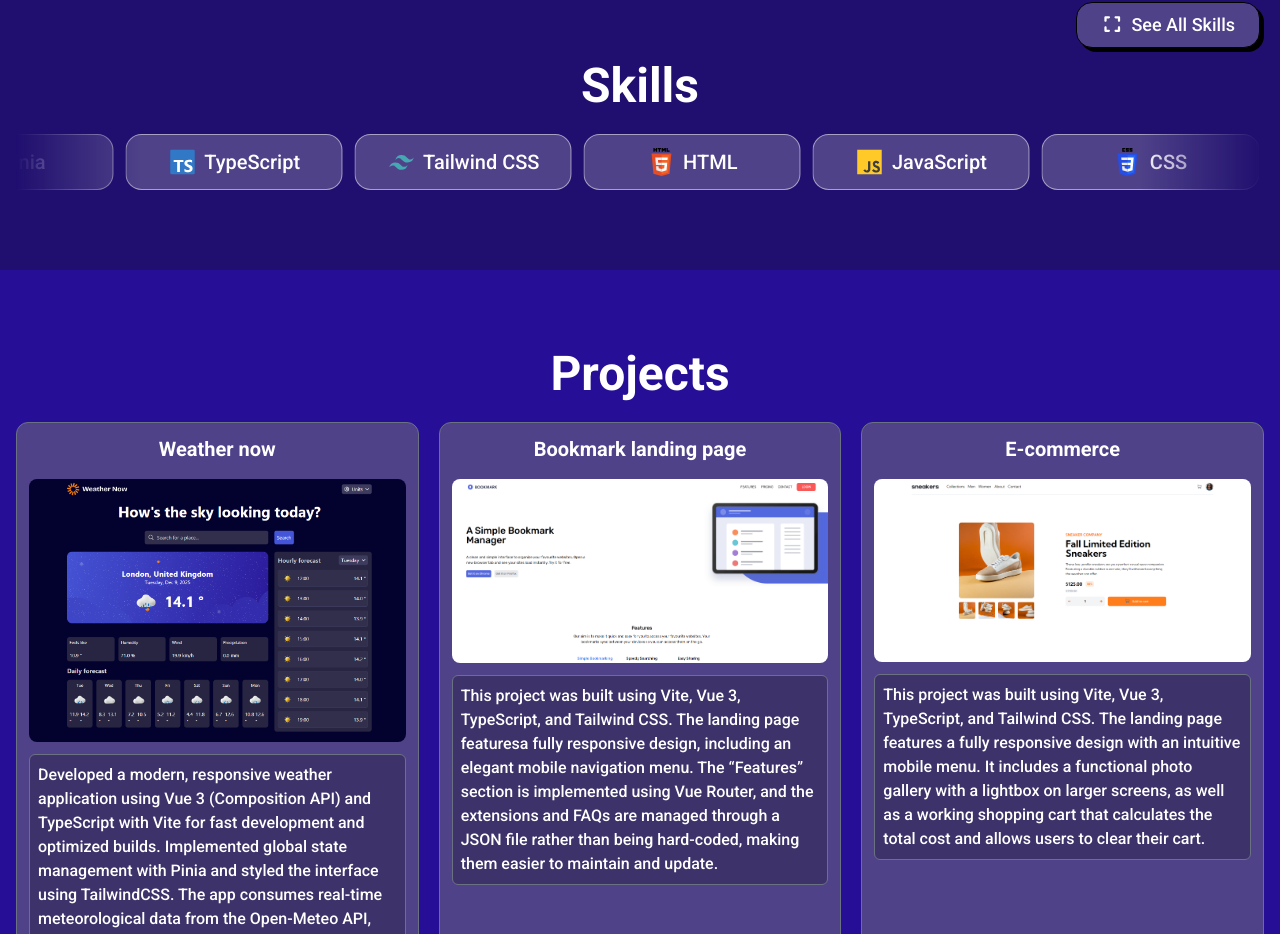
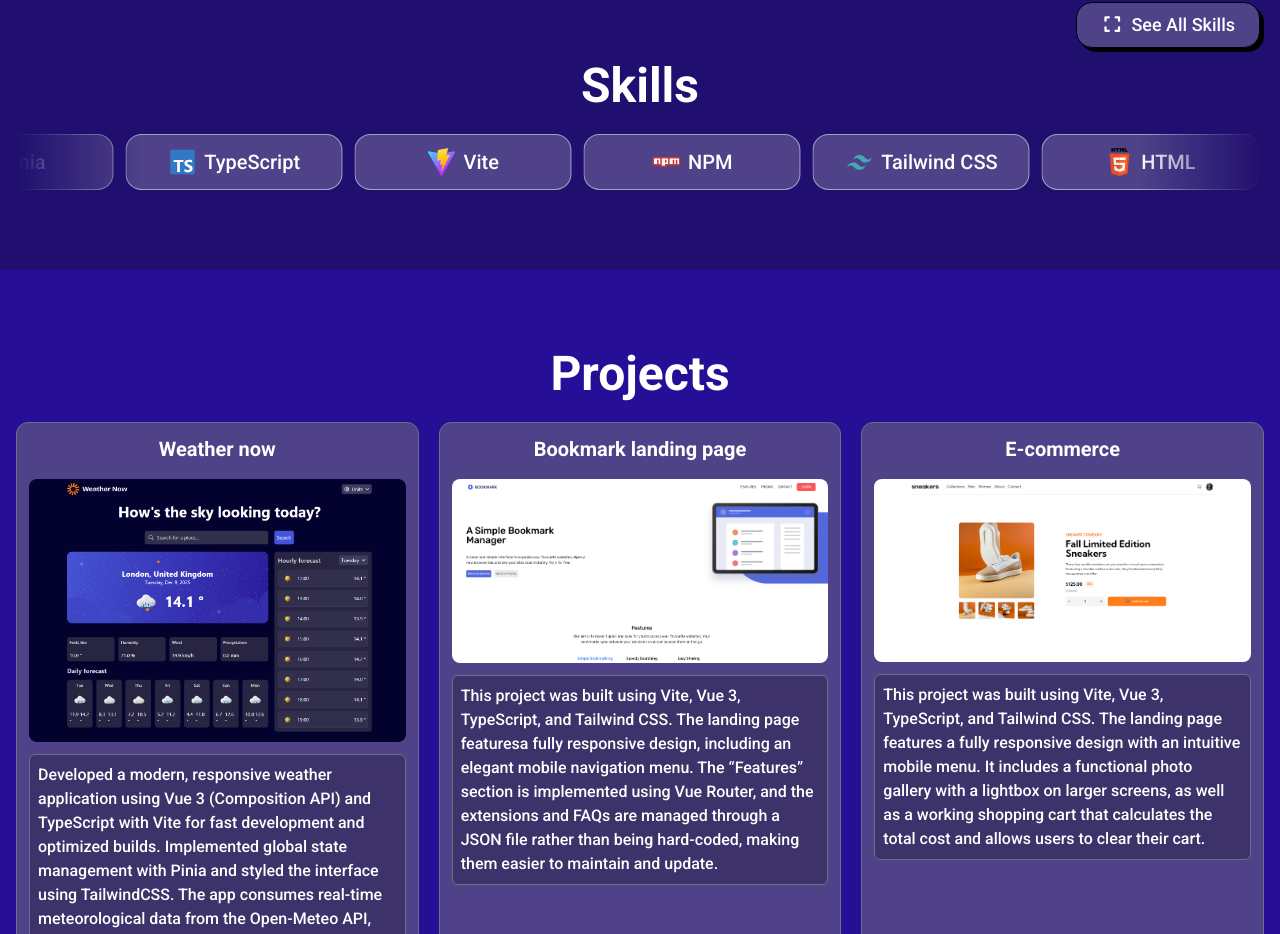
Before and after one commit to DannyHTML/Portfolio, a Vue app: page / in a window 1280 px wide. Shown: the part 818-1752 px from the top of the page. Built offline with nearby package versions, Linux system fonts and the light colour scheme.

Commit message:
Added some extra skills already

```diff
--- a/src/components/SkillsSection.vue
+++ b/src/components/SkillsSection.vue
@@ -42,6 +42,8 @@ import 'vue3-carousel/carousel.css';
 import SkillCard from './SkillCard.vue';
 import vueLogo from '../assets/vue-logo.svg';
 import typescripLogo from '../assets/typescript-logo.svg';
+import viteLogo from '../assets/vite-logo.svg';
+import npmLogo from '../assets/npm-logo.svg';
 import tailwindLogo from '../assets/tailwind-logo.svg';
 import htmlLogo from '../assets/html-5-logo.svg';
 import cssLogo from '../assets/css-3-logo.svg';
@@ -79,6 +81,8 @@ const skills = [
   { title: 'Vue.js', icon: vueLogo },
   { title: 'Pinia', icon: piniaLogo },
   { title: 'TypeScript', icon: typescripLogo },
+  { title: 'Vite', icon: viteLogo },
+  { title: 'NPM', icon: npmLogo },
   { title: 'Tailwind CSS', icon: tailwindLogo },
   { title: 'HTML', icon: htmlLogo },
   { title: 'JavaScript', icon: javascriptLogo },
```
Also changed, not shown: src/assets/npm-logo.svg (added), src/assets/vite-logo.svg (added).
